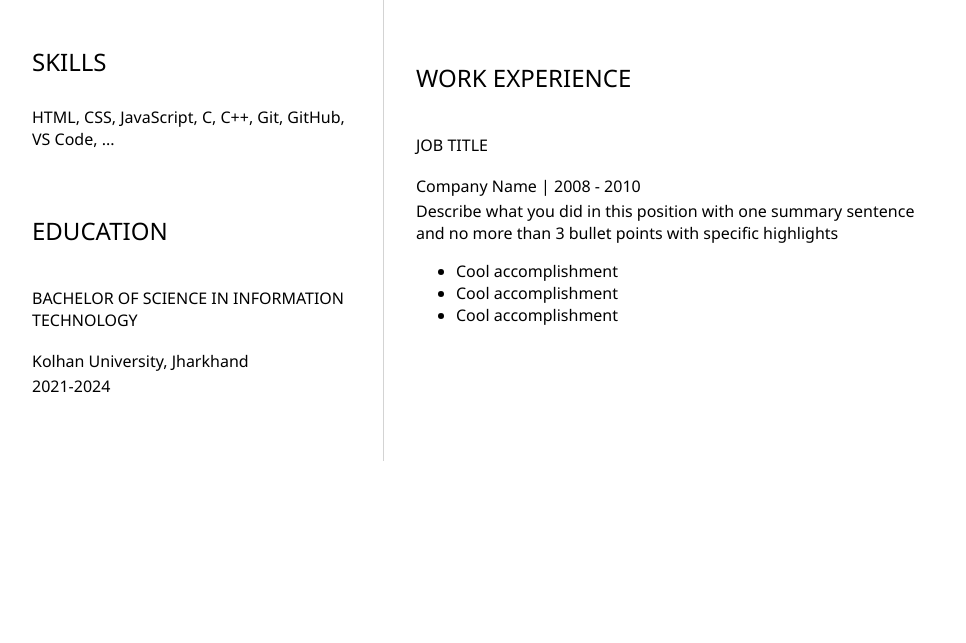
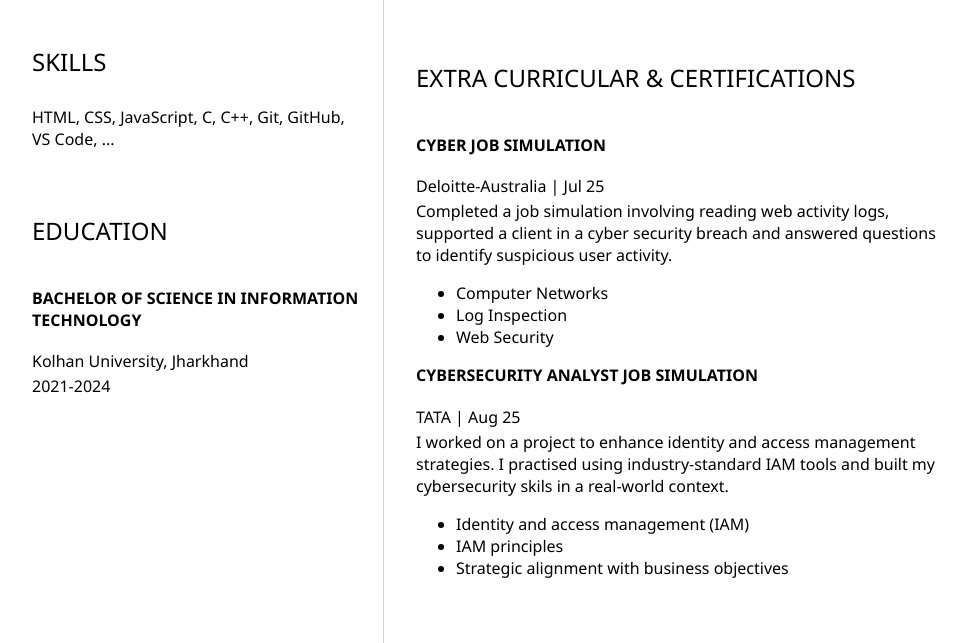
Before and after one commit to Arpita-cloud-cyber/Arpita-s-Resume, a plain HTML site: page index.html in a window 1280 px wide. Shown: the part 428-1071 px from the top of the page, without its empty margins (160-1126 px from the left). Before the commit the page ends 889 px from the top, so only its background shows below. Drawn offline with Linux system fonts and the light colour scheme.

Commit message:
commitment

```diff
--- a/index.html
+++ b/index.html
@@ -9,7 +9,7 @@
 <body>
     <header id="header">
         <!-- resume header with your name and title -->
-        <h1>ARPITA KUMARI</h1>
+        <h1><b>ARPITA</b> KUMARI</h1>
         <hr>
         INFORMATION TECHNOLOGY FRESHER
         <hr>
@@ -39,7 +39,7 @@
             </section>
             <section>
                 <h2>EDUCATION</h2>
-                <h3>BACHELOR OF SCIENCE IN INFORMATION TECHNOLOGY</h3>
+                <h3><b>BACHELOR OF SCIENCE IN INFORMATION TECHNOLOGY</b></h3>
                 <p>
                     Kolhan University, Jharkhand
                 </p>
@@ -61,19 +61,30 @@
                 <!-- about you -->
             </section>
             <section>
-                <h2>WORK EXPERIENCE</h2>
-                <h3>JOB TITLE</h3>
+                <h2>EXTRA CURRICULAR & CERTIFICATIONS</h2>
+                <h3><b>CYBER JOB SIMULATION</b></h3>
                 <p>
-                    Company Name | 2008 - 2010
+                    Deloitte-Australia | Jul 25
                 </p>
                 <p>
-                    Describe what you did in this position with one summary sentence and no more than 3 bullet points
-                    with specific highlights
+                    Completed a job simulation involving reading web activity logs, supported a client in a cyber security breach and answered questions to identify suspicious user activity.
                 </p>
                 <ul>
-                    <li>Cool accomplishment</li>
-                    <li>Cool accomplishment</li>
-                    <li>Cool accomplishment</li>
+                    <li>Computer Networks</li>
+                    <li>Log Inspection</li>
+                    <li>Web Security</li>
+                </ul>
+                <h3><b>CYBERSECURITY ANALYST JOB SIMULATION</b></h3>
+                <p>
+                    TATA | Aug 25
+                </p>
+                <p>
+                    I worked on a project to enhance identity  and access management strategies. I practised using industry-standard IAM tools and built my cybersecurity skils in a real-world context.
+                </p>
+                <ul>
+                    <li>Identity and access management (IAM)</li>
+                    <li>IAM principles</li>
+                    <li>Strategic alignment with business objectives</li>
                 </ul>
                 <!-- your work experience -->
             </section>
```
